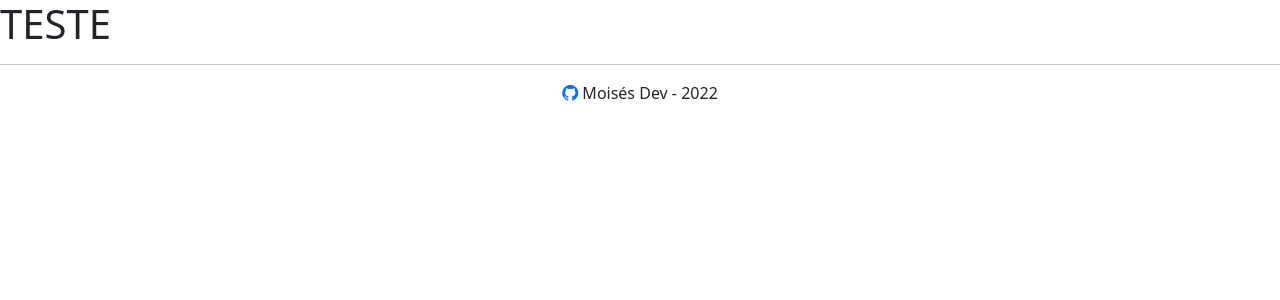
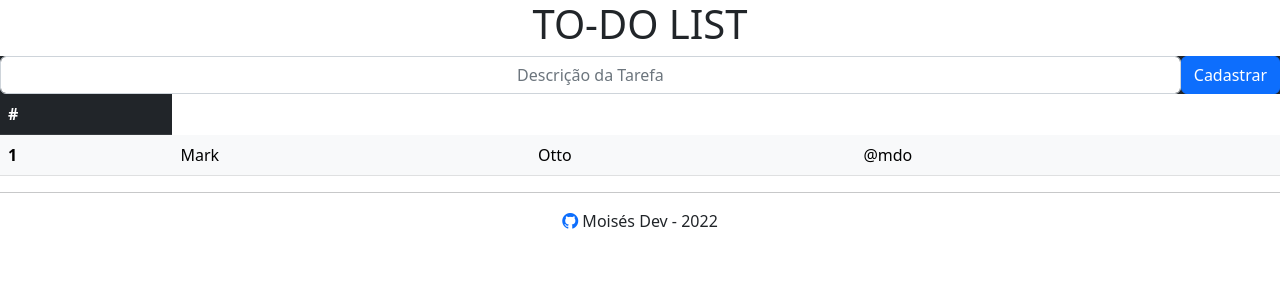
Before and after one commit to MoisesK/To-do-List, a PHP site: template src/View/home.php in a window 1280 px wide. Shown: the top 300 px of the page. Run offline with PHP 8.4, Linux system fonts and the light colour scheme; the template is opened without the code that fills it, so the values that code supplies are empty; some libraries are stand-ins or nearby versions.

Commit message:
feat: Inicio da view home!

```diff
--- a/src/App/Http/Request.php
+++ b/src/App/Http/Request.php
@@ -11,7 +11,7 @@ class Request
     private array $headers = [];
     private Router $router;
 
-    public function __contruct()
+    public function __construct()
     {
         $this->queryParams = $_GET ?? [];
         $this->postVars = $_POST ?? [];
--- a/src/App/Http/Response.php
+++ b/src/App/Http/Response.php
@@ -9,7 +9,7 @@ class Response
     private string $contentType = 'text/html';
     private string $content = '';
 
-    public function __contruct(string $httpCode, mixed $content, mixed $contentType = 'text/html')
+    public function __construct(string $httpCode, mixed $content, mixed $contentType = 'text/html')
     {
         $this->httpCode = $httpCode;
         $this->content = $content;
--- a/src/View/home.php
+++ b/src/View/home.php
@@ -1 +1,26 @@
-<h1>TESTE</h1>
+<div class="col-12 d-flex justify-content-center">
+    <h1>TO-DO LIST</h1>
+</div>
+
+<form class="bg-dark d-inline-flex col-12 justify-content-center" action="" method="post">
+    <input class="form-control text-center" type="text" placeholder="Descrição da Tarefa">
+    <button type="button" name="cadastrar" class="btn btn-primary">Cadastrar</button>
+</form>
+
+<table class="table">
+    <thead>
+        <tr class="table-dark">
+            <th scope="col">#</th>
+        </tr>
+    </thead>
+    <tbody>
+        <tr class="table-light">
+            <th scope="row">1</th>
+            <td>Mark</td>
+            <td>Otto</td>
+            <td>@mdo</td>
+        </tr>
+    </tbody>
+
+</table>
+</div>
```
